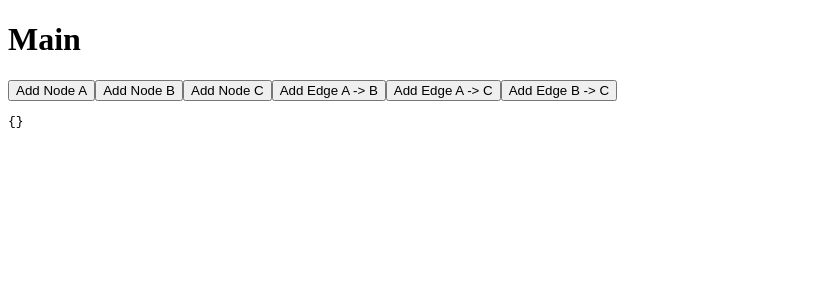
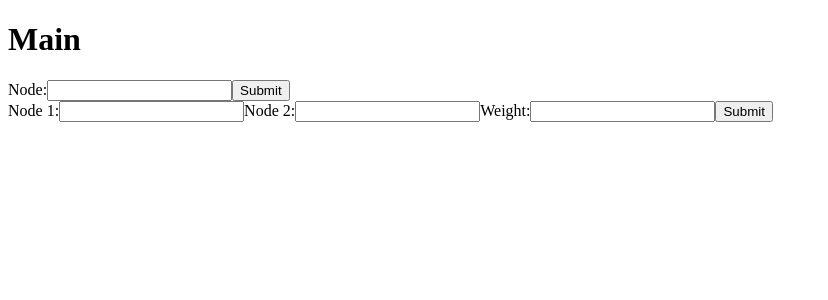
Before and after one commit to japoodev/degree-of-separation-js, a React (Create React App) app: page / in a window 1280 px wide. Shown: the top 300 px of the page, without its empty margins (0-828 px from the left). Built offline with nearby package versions, Linux system fonts and the light colour scheme.

Commit message:
Input to the graph is completed. Small bug with duplicate edge entry

```diff
--- a/src/components/Main.js
+++ b/src/components/Main.js
@@ -3,30 +3,91 @@ import React from 'react'
 function Main() {
 
     const [adjacencyList, setAdjacencyList] = React.useState(new Map());
+    const [node, setNode] = React.useState("");
+    const [edge, setEdge] = React.useState(
+        {
+            node1: "",
+            node2: "",
+            weight: ""
+        }
+    );
 
     const addNode = (node) => {
         setAdjacencyList(new Map([...adjacencyList, [node, []]]));
     }
 
     const addEdgeWeight = (node1, node2, weight) => {
-        const newAdjacencyList = new Map(adjacencyList);
-        newAdjacencyList.set(node1, [...newAdjacencyList.get(node1), [node2, weight]]);
-        newAdjacencyList.set(node2, [...newAdjacencyList.get(node2), [node1, weight]]);
-        setAdjacencyList(newAdjacencyList);
+      //Check if node1 and node2 exist
+      if(adjacencyList.has(node1) && adjacencyList.has(node2)){
+        //Check if edge already exists
+        if(adjacencyList.get(node1).includes(node2)){
+          alert("Edge already exists");
+        }
+        else{
+          const newAdjacencyList = new Map(adjacencyList);
+          newAdjacencyList.set(node1, [...newAdjacencyList.get(node1), [node2, weight]]);
+          newAdjacencyList.set(node2, [...newAdjacencyList.get(node2), [node1, weight]]);
+          setAdjacencyList(newAdjacencyList);
+        }
+      }
+      else{
+        alert("One or more nodes do not exist");
+      }
+    }
+
+
+
+    const handleNodeChange = (event) => {
+        setNode(event.target.value);
+    }
+
+    const handleNodeSubmit = (event) => {
+        event.preventDefault();
+        addNode(node);
+        setNode("");
+    }
+
+    const handleEdgeChange = (event) => {
+        setEdge({...edge, [event.target.name]: event.target.value});
+    }
+
+    const handleEdgeSubmit = (event) => {
+        event.preventDefault();
+        addEdgeWeight(edge.node1, edge.node2, edge.weight);
+        setEdge({
+            node1: "",
+            node2: "",
+            weight: ""
+        });
     }
 
 
   return (
     <div>
         <h1>Main</h1>
-        <button onClick={() => addNode('A')}>Add Node A</button>
-        <button onClick={() => addNode('B')}>Add Node B</button>
-        <button onClick={() => addNode('C')}>Add Node C</button>
-        <button onClick={() => addEdgeWeight('A', 'B', 1)}>Add Edge A -> B</button>
-        <button onClick={() => addEdgeWeight('A', 'C', 2)}>Add Edge A -> C</button>
-        <button onClick={() => addEdgeWeight('B', 'C', 3)}>Add Edge B -> C</button>
-
-        <pre>{JSON.stringify(adjacencyList, null, 2)}</pre>
+        <form>
+            <label>
+                Node:
+                <input type="text" value={node} onChange={handleNodeChange} />
+            </label>
+            <input type="submit" value="Submit" onClick={handleNodeSubmit} />
+        </form>
+        <form>
+            <label>
+                Node 1:
+                <input type="text" value={edge.node1} onChange={handleEdgeChange} name="node1" />
+            </label>
+            <label>
+                Node 2:
+                <input type="text" value={edge.node2} onChange={handleEdgeChange} name="node2" />
+            </label>
+            <label>
+                Weight:
+                <input type="text" value={edge.weight} onChange={handleEdgeChange} name="weight" />
+            </label>
+            <input type="submit" value="Submit" onClick={handleEdgeSubmit} />
+        </form>
+        <p>{adjacencyList} </p>
     </div>
   )
 }
```
